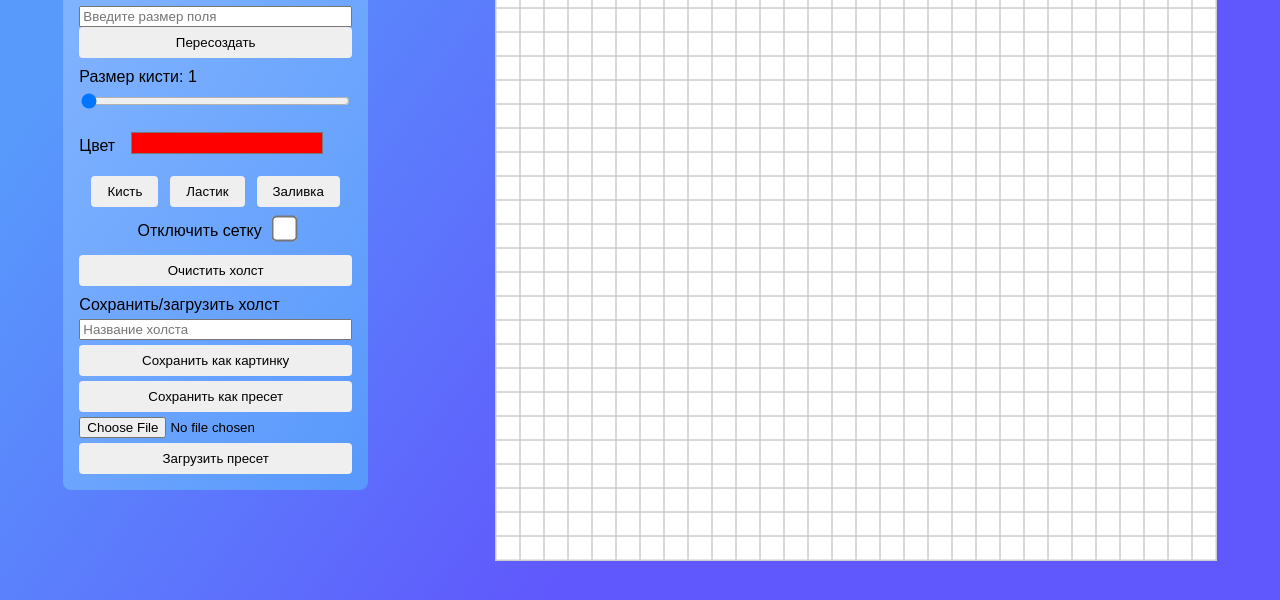
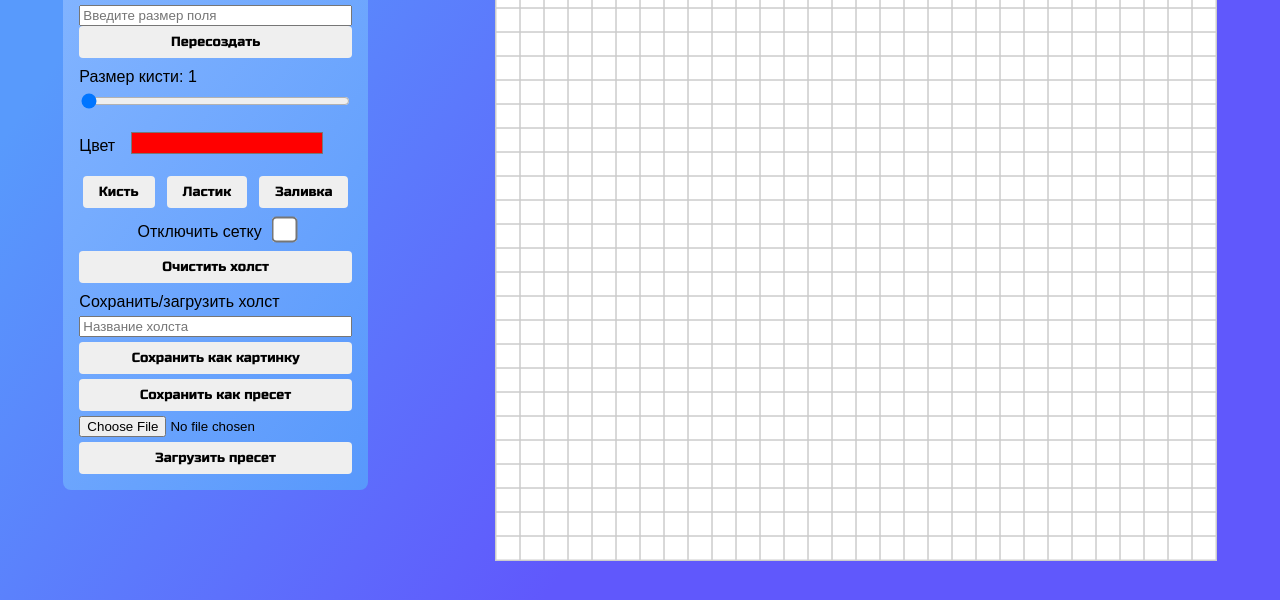
Before and after one commit to Leapher/leapher-canvas, a website built with Vite: page index.html in a window 1280 px wide. Shown: the part 200-800 px from the top of the page. Built offline with nearby package versions, Linux system fonts and the light colour scheme; a script that the page names is missing.

Commit message:
Update style.css

```diff
--- a/style.css
+++ b/style.css
@@ -1,3 +1,5 @@
+@import url('https://fonts.googleapis.com/css2?family=Russo+One&display=swap');
+@import url('https://fonts.googleapis.com/css2?family=Questrial&display=swap');
 body {
   background: rgb(88,154,252);
   background: linear-gradient(125deg, rgba(88,154,252,1) 13%, rgba(96,88,252,1) 60%);
@@ -62,7 +64,10 @@ label {
   border-radius: 1px;
 }
 #clear-button {
-  margin-top: 10px;
+  margin-top: 5px;
+}
+#generate-Noise {
+  margin-top: 5px;
 }
 #fill-button {
   margin-top: 10px;
@@ -80,11 +85,13 @@ label {
   margin-top: 5px;
 }
 
+
 button {
   border-radius: 4px;
   border-style: none;
   padding: .5rem 1rem;
   cursor: pointer;
+  font-family: 'Russo One';
 }
 
 button:hover {
```
